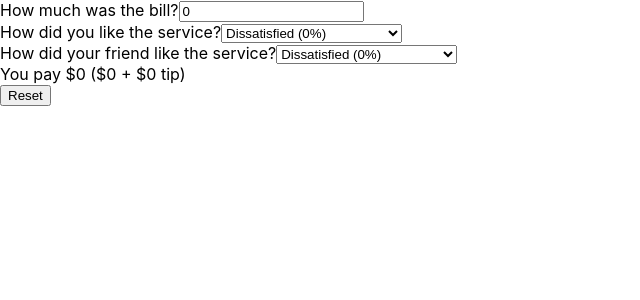
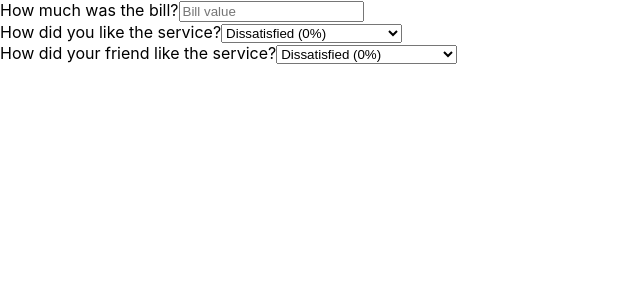
Before and after one commit to BSalemi/tip-calculator, a React (Create React App) app: page / in a window 1280 px wide. Shown: the top 300 px of the page, without its empty margins (0-640 px from the left). Built offline with nearby package versions, Linux system fonts and the light colour scheme.

Commit message:
changed state names to better reflect content, added an input of type number to restrict BillInput to numeric values, and conditionally rendered Total and Reset components if bill state > 0

```diff
--- a/src/App.js
+++ b/src/App.js
@@ -5,21 +5,21 @@ import Reset from "./ResetButton.js";
 import Total from "./Total.js";
 
 function App() {
-  const [price, setPrice] = useState(0);
+  const [bill, setBill] = useState("");
   const [tipPercentage1, setTipPercentage1] = useState(0);
   const [tipPercentage2, setTipPercentage2] = useState(0);
 
   let combinedTip = (tipPercentage1 + tipPercentage2) / 2;
 
   function handleReset() {
-    setPrice(0);
+    setBill("");
     setTipPercentage1(0);
     setTipPercentage2(0);
   }
 
   return (
     <div>
-      <BillInput price={price} setPrice={setPrice} />
+      <BillInput bill={bill} setBill={setBill} />
       <SelectPercentage
         tipPercentage={tipPercentage1}
         setTipPercentage={setTipPercentage1}
@@ -32,8 +32,13 @@ function App() {
       >
         <span>How did your friend like the service?</span>
       </SelectPercentage>
-      <Total tip={combinedTip} bill={price} />
-      <Reset handleReset={handleReset} />
+
+      {bill > 0 && (
+        <>
+          <Total tip={combinedTip} bill={bill} />
+          <Reset handleReset={handleReset} />
+        </>
+      )}
     </div>
   );
 }
--- a/src/BillInput.js
+++ b/src/BillInput.js
@@ -1,11 +1,12 @@
-function BillInput({ price, setPrice }) {
+function BillInput({ bill, setBill }) {
   return (
     <div>
       <span>How much was the bill?</span>
       <input
-        type="text"
-        value={price}
-        onChange={(e) => setPrice(Number(e.target.value))}
+        type="number"
+        placeholder="Bill value"
+        value={bill}
+        onChange={(e) => setBill(Number(e.target.value))}
       ></input>
     </div>
   );
```
